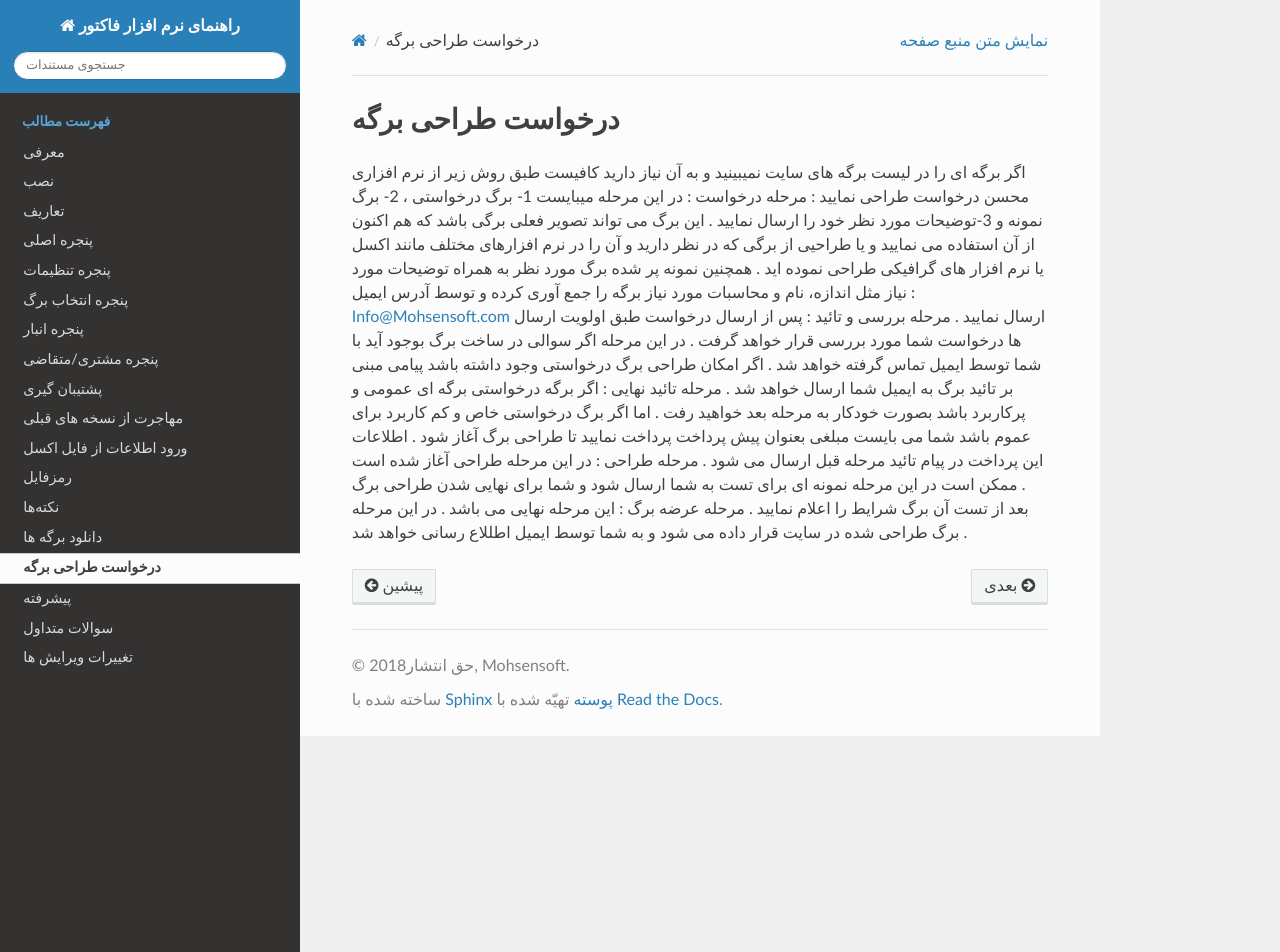
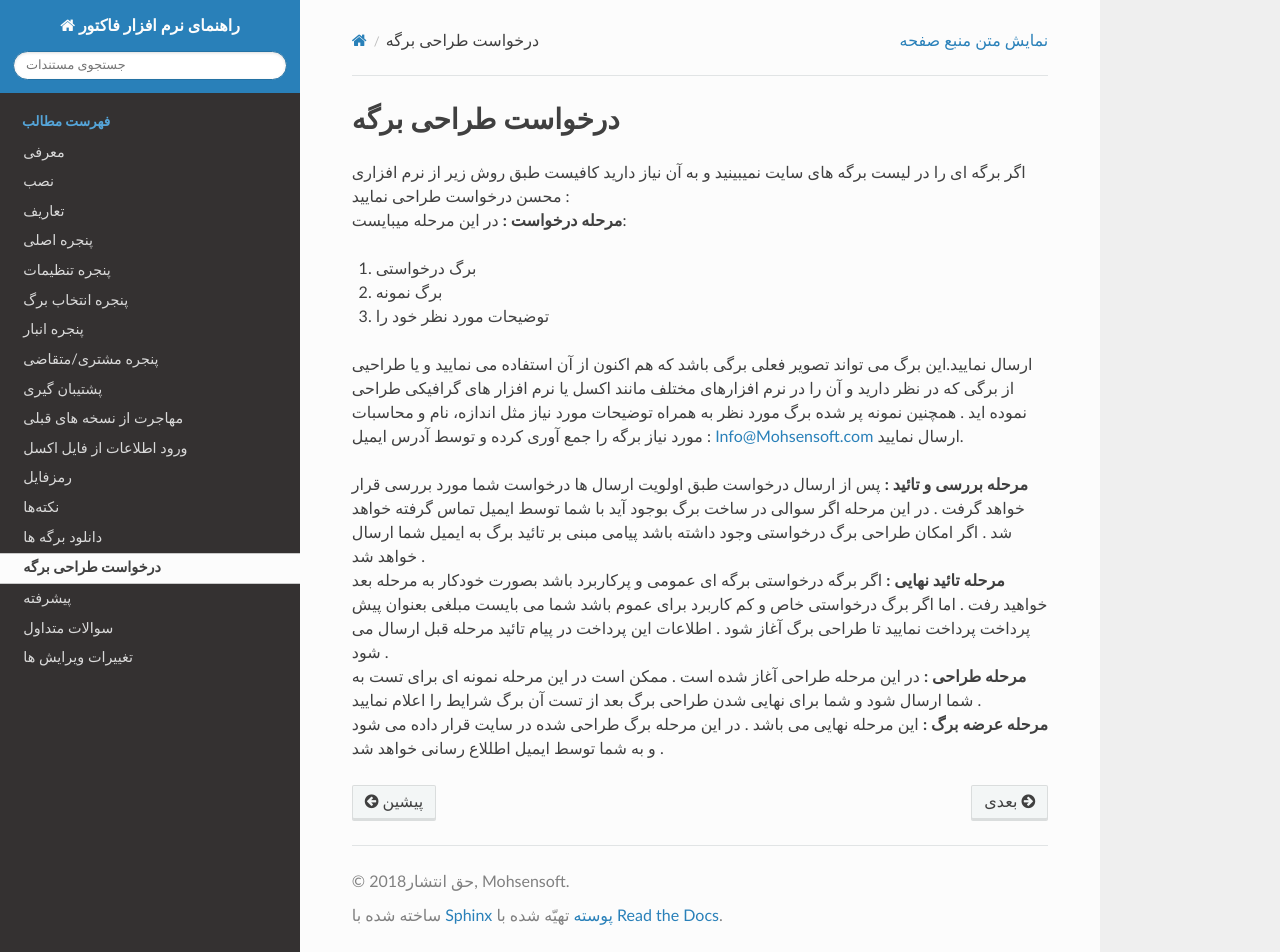
Before and after one commit to Mohsensoft/faktor-doc, a Sphinx documentation site: the page built from docs/source/design-page-request.rst, in a window 1280 px wide and 952 px high. Built offline with Sphinx 7.4.7 and the Read the Docs theme 2.0.0, drawn with Linux system fonts in a browser that asks for light colours.

Commit message:
reformat text to add breaklines and emphasis titles

```diff
--- a/docs/source/design-page-request.rst
+++ b/docs/source/design-page-request.rst
@@ -1,8 +1,15 @@
 درخواست طراحی برگه
 ======================
-اگر برگه ای را در لیست برگه های سایت نمیبینید و به آن نیاز دارید کافیست طبق روش زیر از نرم افزاری محسن درخواست طراحی نمایید :
-مرحله درخواست : در این مرحله میبایست 1- برگ درخواستی ، 2- برگ نمونه و 3-توضیحات مورد نظر خود را ارسال نمایید . این برگ می تواند تصویر فعلی برگی باشد که هم اکنون از آن استفاده می نمایید و یا طراحیی از برگی که در نظر دارید و آن را در نرم افزارهای مختلف مانند اکسل یا نرم افزار های گرافیکی طراحی نموده اید . همچنین نمونه پر شده برگ مورد نظر به همراه توضیحات مورد نیاز مثل اندازه، نام و محاسبات مورد نیاز برگه را جمع آوری کرده و توسط آدرس ایمیل : Info@Mohsensoft.com ارسال نمایید .
-مرحله بررسی و تائید : پس از ارسال درخواست طبق اولویت ارسال ها درخواست شما مورد بررسی قرار خواهد گرفت . در این مرحله اگر سوالی در ساخت برگ بوجود آید با شما توسط ایمیل تماس گرفته خواهد شد . اگر امکان طراحی برگ درخواستی وجود داشته باشد پیامی مبنی بر تائید برگ به ایمیل شما ارسال خواهد شد .
-مرحله تائید نهایی : اگر برگه درخواستی برگه ای عمومی و پرکاربرد باشد بصورت خودکار به مرحله بعد خواهید رفت . اما اگر برگ درخواستی خاص و کم کاربرد برای عموم باشد شما می بایست مبلغی بعنوان پیش پرداخت پرداخت نمایید تا طراحی برگ آغاز شود . اطلاعات این پرداخت در پیام تائید مرحله قبل ارسال می شود .
-مرحله طراحی : در این مرحله طراحی آغاز شده است . ممکن است در این مرحله نمونه ای برای تست به شما ارسال شود و شما برای نهایی شدن طراحی برگ بعد از تست آن برگ شرایط را اعلام نمایید .
-مرحله عرضه برگ : این مرحله نهایی می باشد . در این مرحله برگ طراحی شده در سایت قرار داده می شود و به شما توسط ایمیل اطللاع رسانی خواهد شد .
+| اگر برگه ای را در لیست برگه های سایت نمیبینید و به آن نیاز دارید کافیست طبق روش زیر از نرم افزاری محسن درخواست طراحی نمایید :
+| **مرحله درخواست :** در این مرحله میبایست:
+
+1. برگ درخواستی
+2. برگ نمونه
+3. توضیحات مورد نظر خود را
+
+ارسال نمایید.این برگ می تواند تصویر فعلی برگی باشد که هم اکنون از آن استفاده می نمایید و یا طراحیی از برگی که در نظر دارید و آن را در نرم افزارهای مختلف مانند اکسل یا نرم افزار های گرافیکی طراحی نموده اید . همچنین نمونه پر شده برگ مورد نظر به همراه توضیحات مورد نیاز مثل اندازه، نام و محاسبات مورد نیاز برگه را جمع آوری کرده و توسط آدرس ایمیل : Info@Mohsensoft.com ارسال نمایید.
+
+| **مرحله بررسی و تائید :** پس از ارسال درخواست طبق اولویت ارسال ها درخواست شما مورد بررسی قرار خواهد گرفت . در این مرحله اگر سوالی در ساخت برگ بوجود آید با شما توسط ایمیل تماس گرفته خواهد شد . اگر امکان طراحی برگ درخواستی وجود داشته باشد پیامی مبنی بر تائید برگ به ایمیل شما ارسال خواهد شد .
+| **مرحله تائید نهایی :** اگر برگه درخواستی برگه ای عمومی و پرکاربرد باشد بصورت خودکار به مرحله بعد خواهید رفت . اما اگر برگ درخواستی خاص و کم کاربرد برای عموم باشد شما می بایست مبلغی بعنوان پیش پرداخت پرداخت نمایید تا طراحی برگ آغاز شود . اطلاعات این پرداخت در پیام تائید مرحله قبل ارسال می شود .
+| **مرحله طراحی :** در این مرحله طراحی آغاز شده است . ممکن است در این مرحله نمونه ای برای تست به شما ارسال شود و شما برای نهایی شدن طراحی برگ بعد از تست آن برگ شرایط را اعلام نمایید .
+| **مرحله عرضه برگ :** این مرحله نهایی می باشد . در این مرحله برگ طراحی شده در سایت قرار داده می شود و به شما توسط ایمیل اطللاع رسانی خواهد شد .
--- a/docs/source/import-from-excel.rst
+++ b/docs/source/import-from-excel.rst
@@ -1,9 +1,9 @@
 ورود اطلاعات از فایل اکسل
 ===========================
 گاهی لازم می شود اطلاعات را از فایل اکسل به برنامه وارد کرد . برای مثال ممکن از قبلا از اکسل برای بایگانی داده ها استفاده می کردید و یا برای وارد کردن داده ها از برنامه ای دیگر تنها راه خروجی گرفت از آن برنامه به یک فایل اکسل و بعد از آن وارد کردن به برنامه باشد .
-بسته به محلی که قرار است اطلاعات به آن قسمت منتقل شود که ممکن است خود جدول فاکتور، انبار و یا لیست مشتری/متقاضی باشد . پنجره زیر باز خواهد شد :
+بسته به محلی که قرار است اطلاعات به آن قسمت منتقل شود که ممکن است خود جدول فاکتور، انبار و یا لیست مشتری/متقاضی باشد. پنجره زیر باز خواهد شد :
 
 در این پنجره ابتدا فایل اکسل مورد نظر خود را توسط گزینه "انتخاب فایل" انتخاب نمایید.
-بعد از انتخاب فایل محتویات فایل نمایش داده خواهد شد . ابتدا برگه ( Sheet ) مورد نظر خورد را انتخاب نمایید ، سپس در نوار "ستون " مشخص کنید هر ستون از فایل پس از وارد کردن در کدام یک از ستون های فاکتور یا انبار و یا فیلدهای مشتری/متقاضی جای گیرند .
-بعد از آن مشخص کنید داده ها از سطر چندم تا سطر چندم وارد شوند . برای مثال در تصویر بالا چون در فایل اکسل سطری برای نام هر ستون وجود داشته است و جزء اطلاعات نیست محدوده از 2 تنظیم شده است .
+بعد از انتخاب فایل محتویات فایل نمایش داده خواهد شد. ابتدا برگه ( Sheet ) مورد نظر خورد را انتخاب نمایید ، سپس در نوار "ستون " مشخص کنید هر ستون از فایل پس از وارد کردن در کدام یک از ستون های فاکتور یا انبار و یا فیلدهای مشتری/متقاضی جای گیرند .
+بعد از آن مشخص کنید داده ها از سطر چندم تا سطر چندم وارد شوند. برای مثال در تصویر بالا چون در فایل اکسل سطری برای نام هر ستون وجود داشته است و جزء اطلاعات نیست محدوده از 2 تنظیم شده است.
 در پایان "وارد کردن" را انتخاب نمایید .
```
Also changed, not shown: docs/source/download-pages.rst (+23 -16 lines), docs/source/from-old-version.rst (+8 -8 lines), docs/source/password-protect-file.rst (+8 -7 lines).
